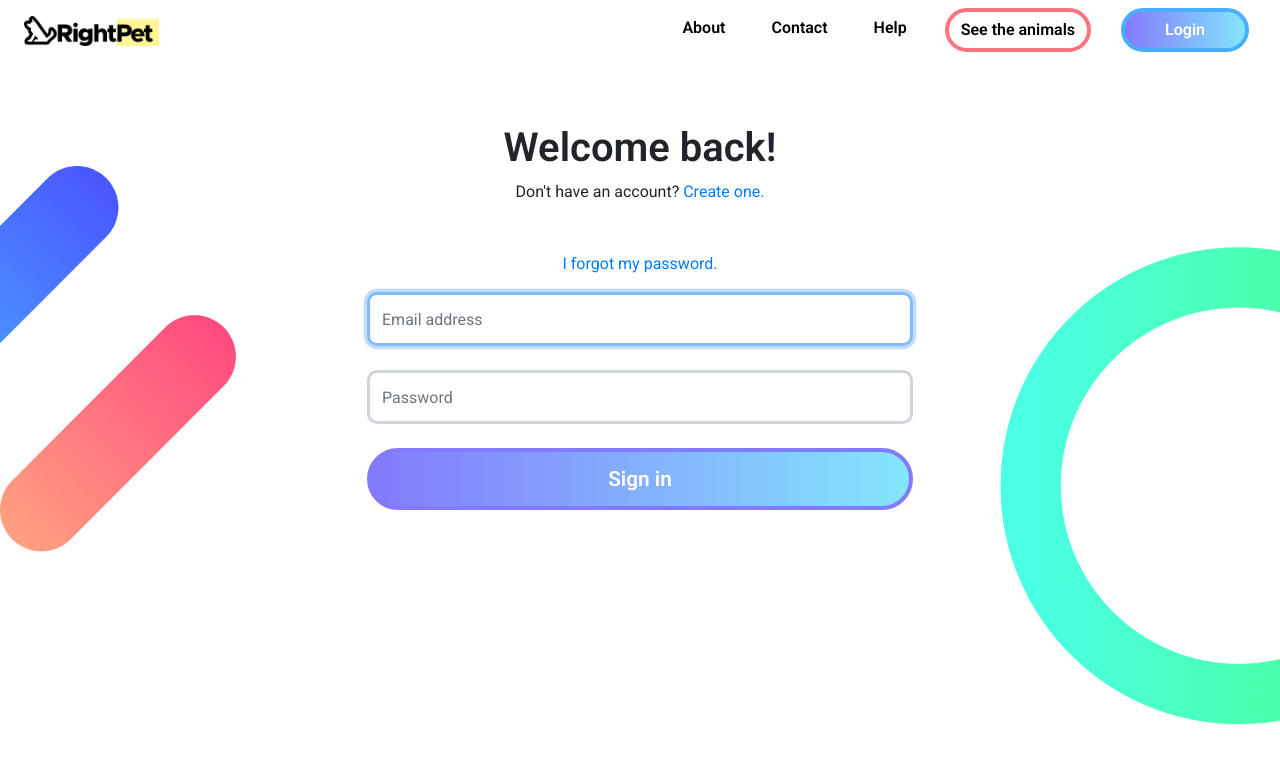
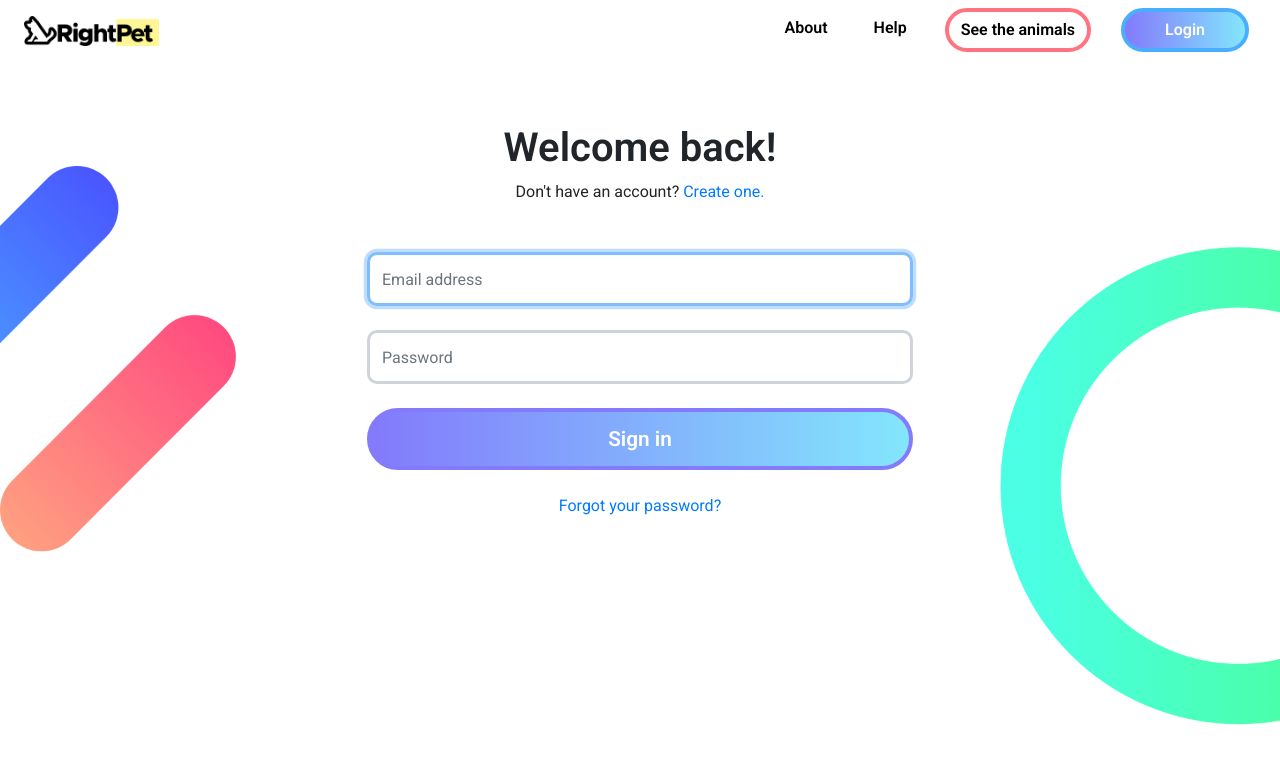
Before and after one commit to Joe-a-d/WAD2_Django, a Django app: page /WAD2App/login/ in a window 1280 px wide. Shown: the top 768 px of the page. Run offline with Django 3.2, Linux system fonts and the light colour scheme; some libraries are stand-ins or nearby versions.

Commit message:
Adjsutments

```diff
--- a/templates/wad2App/base.html
+++ b/templates/wad2App/base.html
@@ -21,9 +21,6 @@
     <!-- favicon-->
     <link rel="icon" href="{% static 'wad2App/img/favicon.png' %}">
 
-    <!-- ajax -->
-    <script src="https://ajax.googleapis.com/ajax/libs/jquery/3.3.1/jquery.min.js"></script>
-    <script src="{% static 'js/gliocas-ajax.js' %}"></script>
 
 
     <title>
@@ -47,9 +44,6 @@
             <ul class="navbar-nav ml-auto">
                 <li class="nav-item">
                     <a class="nav-link" href="{% url 'WAD2app:about' %}">About</a>
-                </li>
-                <li class="nav-item">
-                    <a class="nav-link" href="{% url 'WAD2app:about' %}">Contact</a>
                 </li>
                 <li class="nav-item">
                     <a class="nav-link" href="{% url 'WAD2app:donate' %}">Help</a>
--- a/templates/wad2App/home.html
+++ b/templates/wad2App/home.html
@@ -12,7 +12,7 @@
             RightPet's shelter animals to the best candidates.
         </p>
         <br />
-        <a type="button" href="{% url 'WAD2app:about' %}" class="btn btn-outline-primary btn-block">
+        <a type="button" href="{% url 'WAD2app:dogs' %}" class="btn btn-outline-primary btn-block">
             <h1 style="padding-top: 2%">See the animals</h1>
         </a>
         <br />
--- a/templates/wad2App/users/login.html
+++ b/templates/wad2App/users/login.html
@@ -9,9 +9,8 @@
 
 <div class="container" style="max-width:576px; margin-bottom: 450px; text-align: center;">
     <h1>Welcome back!</h1>
-    <p class="mb-5" style="font-size: 1em;">Don't have an account? <a href="{% url 'WAD2app:register' %}">Create
-            one.</a></p> <a href="{% url 'WAD2app:resetPassword' %}">I forgot my password.</a></p>
-
+    <p style="font-size: 1em;" class="mb-5">Don't have an account? <a href="{% url 'WAD2app:register' %}">Create
+            one.</a>
     <form id="login_form" method="post" action="{% url 'WAD2app:login' %}">
         {% csrf_token %}
         <input type="text" name="login" id="login_field" class="form-control input-block py-4 custom-input"
@@ -29,5 +28,7 @@
             style="font-size: 1.3em;">
     </form>
     <br />
+    <p style="font-size: 1em;"> <a href="{% url 'WAD2app:resetPassword' %}">Forgot your password?</a></p>
+    <br />
 </div>
 {% endblock %}
```
